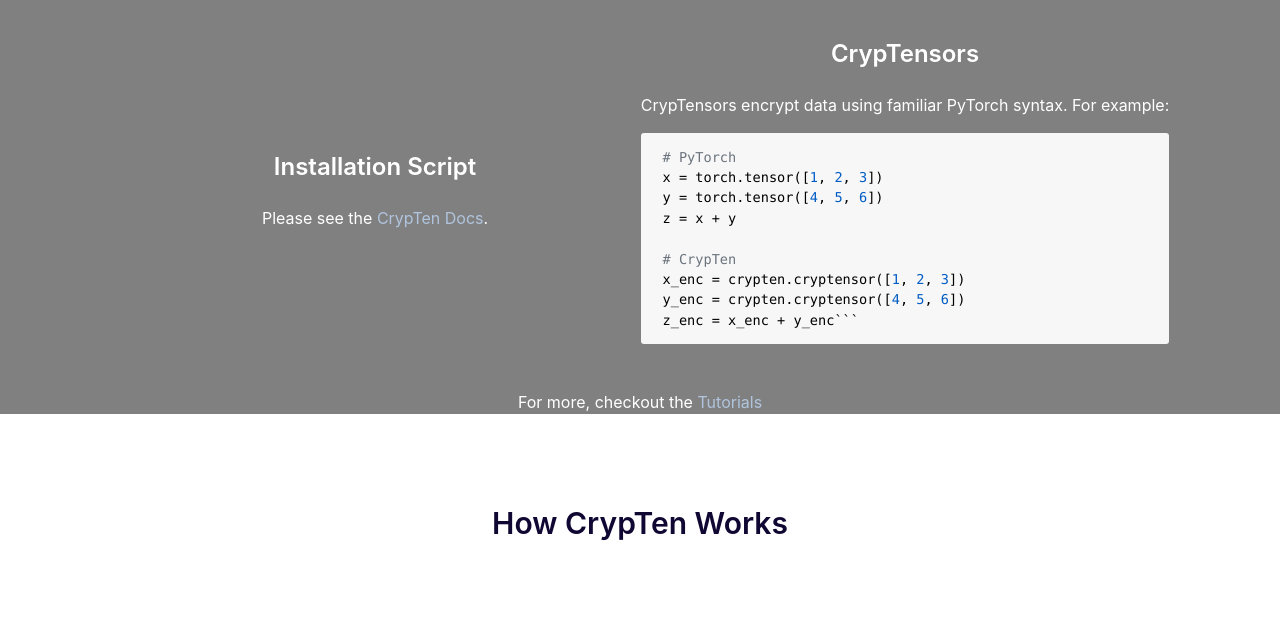
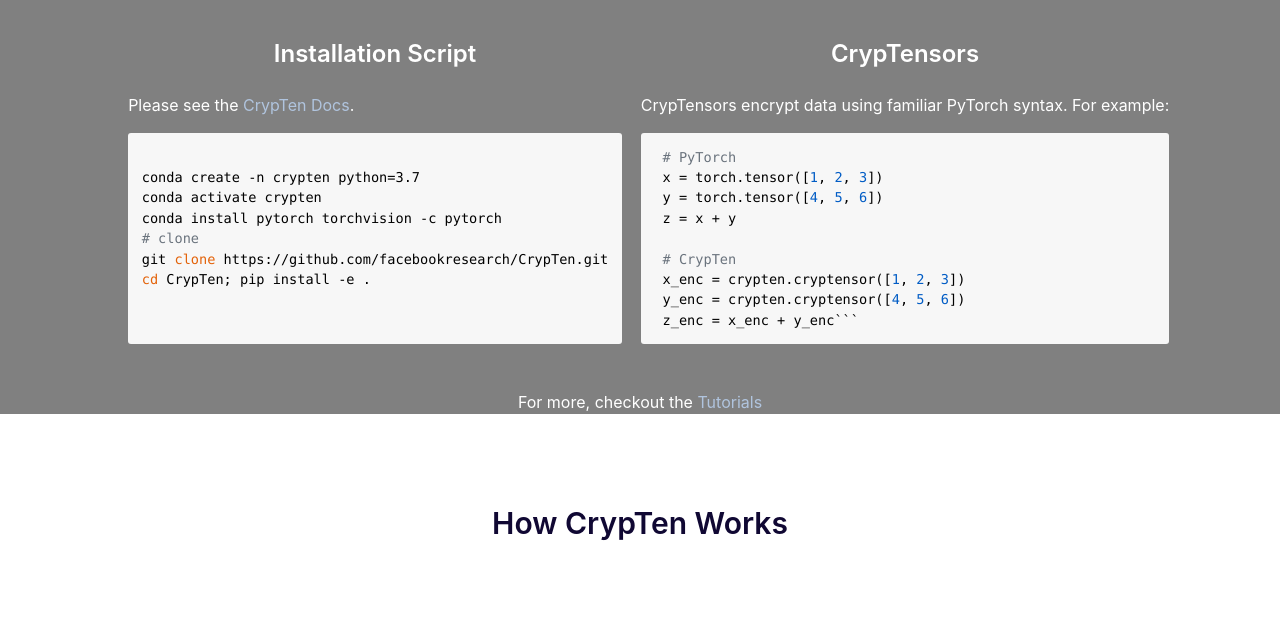
Before and after one commit to facebookresearch/CrypTen, a plain HTML site: page en/index.html in a window 1280 px wide. Shown: the part 1160-1782 px from the top of the page. Drawn offline with nearby package versions, Linux system fonts and the light colour scheme; some packages are replaced by stand-ins of ours; a script that the page names is missing.

Commit message:
Deploy website
Deploy website version based on 57528e0c3d291ff4d94d2f9ed64ed4c643789eb2

```diff
--- a/en/index.html
+++ b/en/index.html
@@ -2,6 +2,16 @@
 </span></div></h2><div><span><p>CrypTen is a new framework built on PyTorch to facilitate research in secure and privacy-preserving machine learning. CrypTen enables machine learning researchers, who may not be cryptography experts, to easily experiment with machine learning models using secure computing techniques. CrypTen lowers the barrier for machine learning researchers by integrating with the common PyTorch API.</p>
 </span></div></div></div><div class="blockElement alignCenter fourByGridBlock imageAlignBottom"><div class="blockContent"><div></div></div><div class="blockImage"><img src="/CrypTen/img/crypten-diagram.jpg"/></div></div></div></div></div><div class="container darkBackground paddingBottom paddingTop" id="try"><div class="wrapper"><div class="gridBlock"><div class="blockElement alignCenter twoByGridBlock"><div class="blockContent"><h2><div><span><p>Installation Script</p>
 </span></div></h2><div><span><p>Please see the <a href="https://github.com/facebookresearch/crypten#installing-crypten">CrypTen Docs</a>.</p>
+<pre><code class="hljs css language-bash">
+conda create -n crypten python=3.7
+conda activate crypten
+conda install pytorch torchvision -c pytorch
+<span class="hljs-comment"># clone</span>
+git <span class="hljs-built_in">clone</span> https://github.com/facebookresearch/CrypTen.git
+<span class="hljs-built_in">cd</span> CrypTen; pip install -e .
+
+
+</code></pre>
 </span></div></div></div><div class="blockElement alignCenter twoByGridBlock"><div class="blockContent"><h2><div><span><p>CrypTensors</p>
 </span></div></h2><div><span><p>CrypTensors encrypt data using familiar PyTorch syntax. For example:</p>
 <pre><code class="hljs css language-python"> <span class="hljs-comment"># PyTorch </span>
```
Also changed, not shown: index.html (+10 -0 lines).
